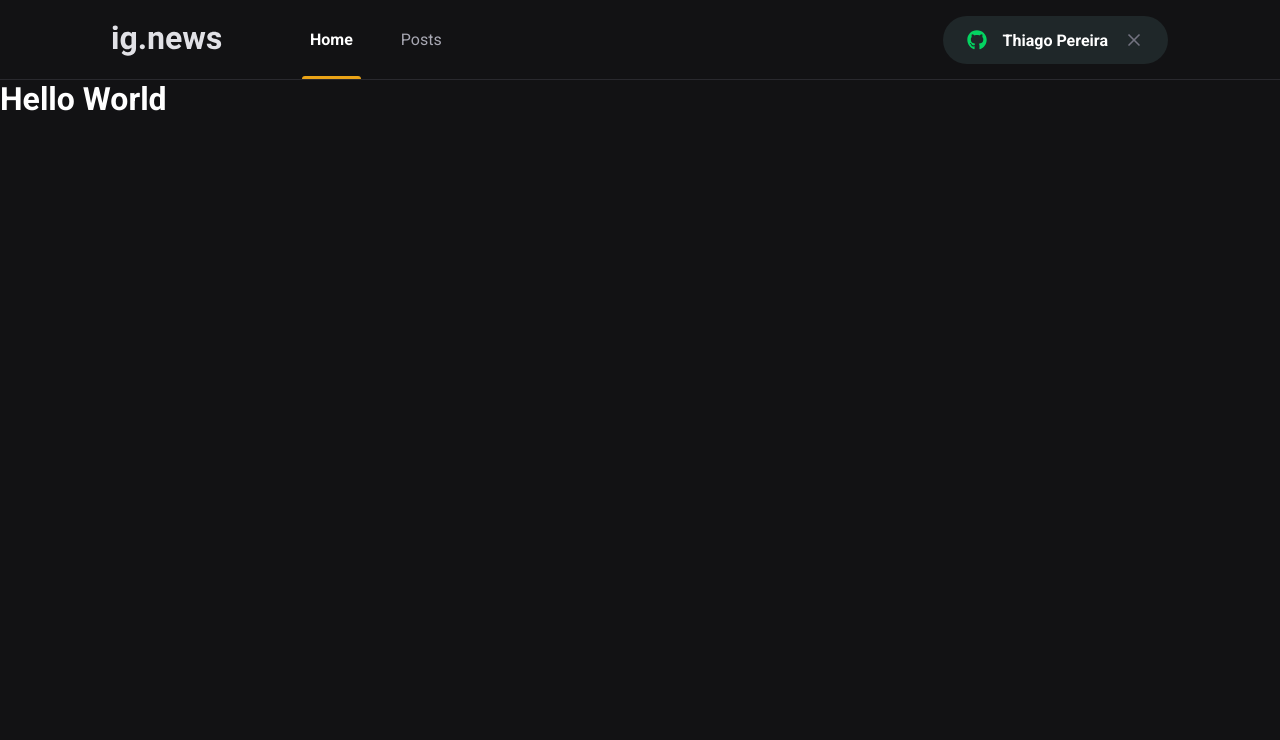
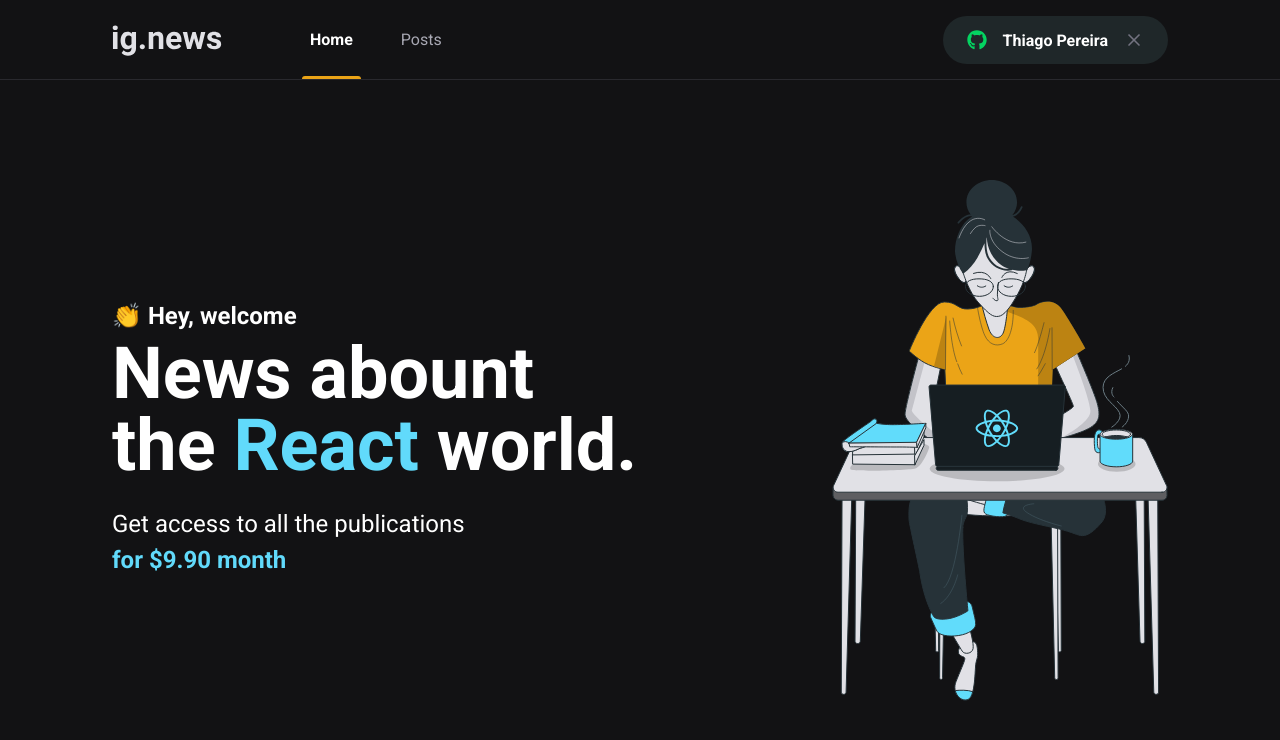
Before and after one commit to pereirathiago/ignews-ignite, a Next.js app: page / in a window 1280 px wide. Shown: the top 740 px of the page. Built offline with nearby package versions, Linux system fonts and the light colour scheme.

Commit message:
02-componentes e paginas - aula 3 pagina home

```diff
--- /dev/null
+++ b/src/pages/home.module.scss
@@ -0,0 +1,41 @@
+.contentContainer {
+  max-width: 1120px;
+  margin: 0 auto;
+  padding: 0 2rem;
+  height: calc(100vh - 5rem);
+
+  display: flex;
+  align-items: center;
+  justify-content: space-between;
+}
+
+.hero {
+  max-width: 600px;
+
+  > span {
+    font-size: 1.5rem;
+    font-weight: bold;
+  }
+
+  h1 {
+    font-size: 4.5rem;
+    line-height: 4.5rem;
+    font-weight: bold;
+    margin-top: 0.5rem;
+
+    span {
+      color: var(--cyan-500);
+    }
+  }
+
+  p {
+    font-size: 1.5rem;
+    line-height: 2.25rem;
+    margin-top: 1.5rem;
+
+    span {
+      color: var(--cyan-500);
+      font-weight: bold;
+    }
+  }
+}
--- a/src/pages/index.tsx
+++ b/src/pages/index.tsx
@@ -1,14 +1,28 @@
 import React from "react";
 
 import Head from "next/head";
+
+import styles from './home.module.scss'
 
 export default function Home() {
   return (
     <>
       <Head>
-          <title>Início | ig.news</title>
+          <title>Home | ig.news</title>
       </Head>
-      <h1>Hello <span>World</span></h1>
+
+      <main className={styles.contentContainer}>
+        <section className={styles.hero}>
+          <span>👏 Hey, welcome</span>
+          <h1>News abount <br /> the <span>React</span> world.</h1>
+          <p>
+            Get access to all the publications <br />
+            <span>for $9.90 month</span>
+          </p>
+        </section>
+
+        <img src="/images/avatar.svg" alt="Girl coding" />
+      </main>
     </>
   );
 }
```
